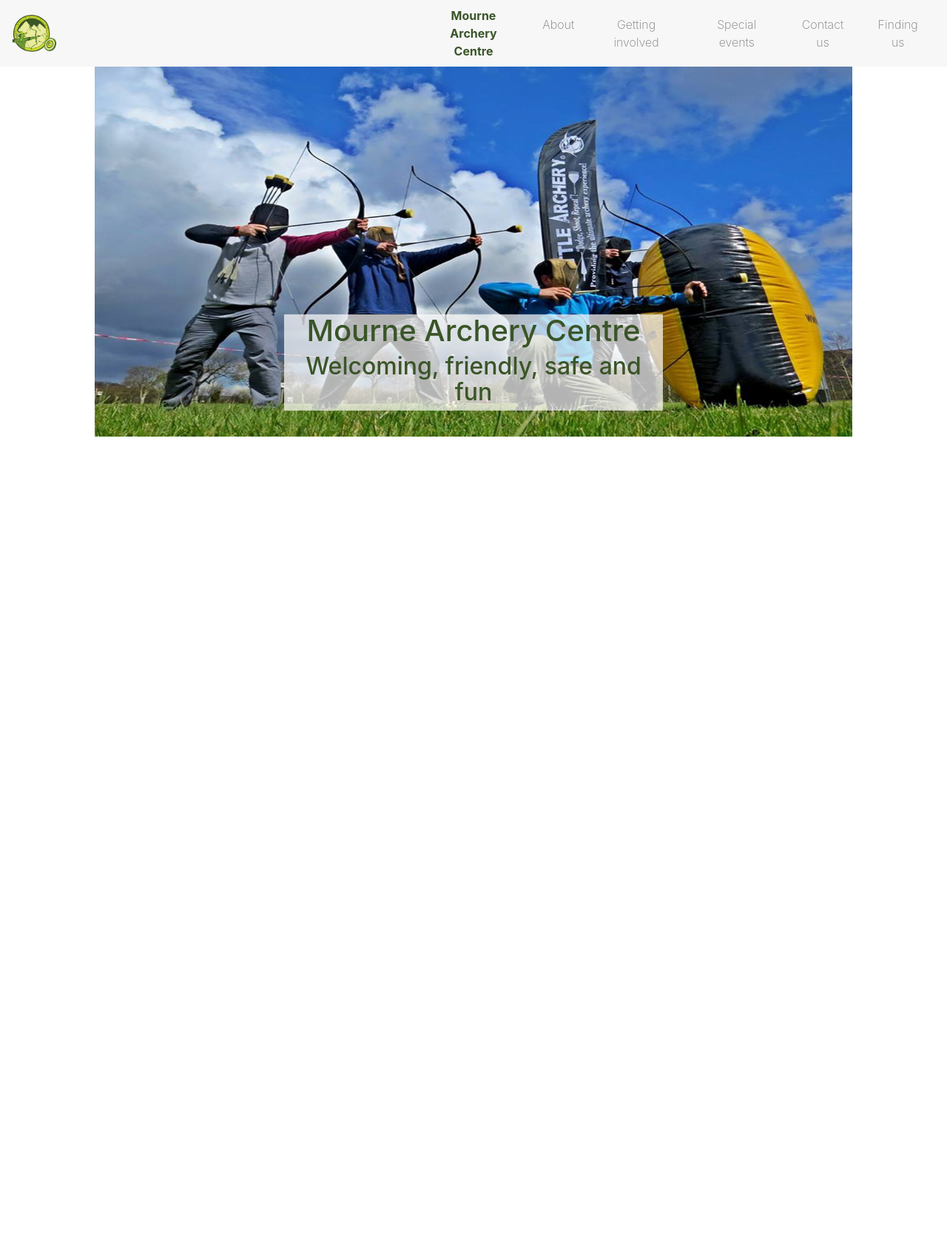
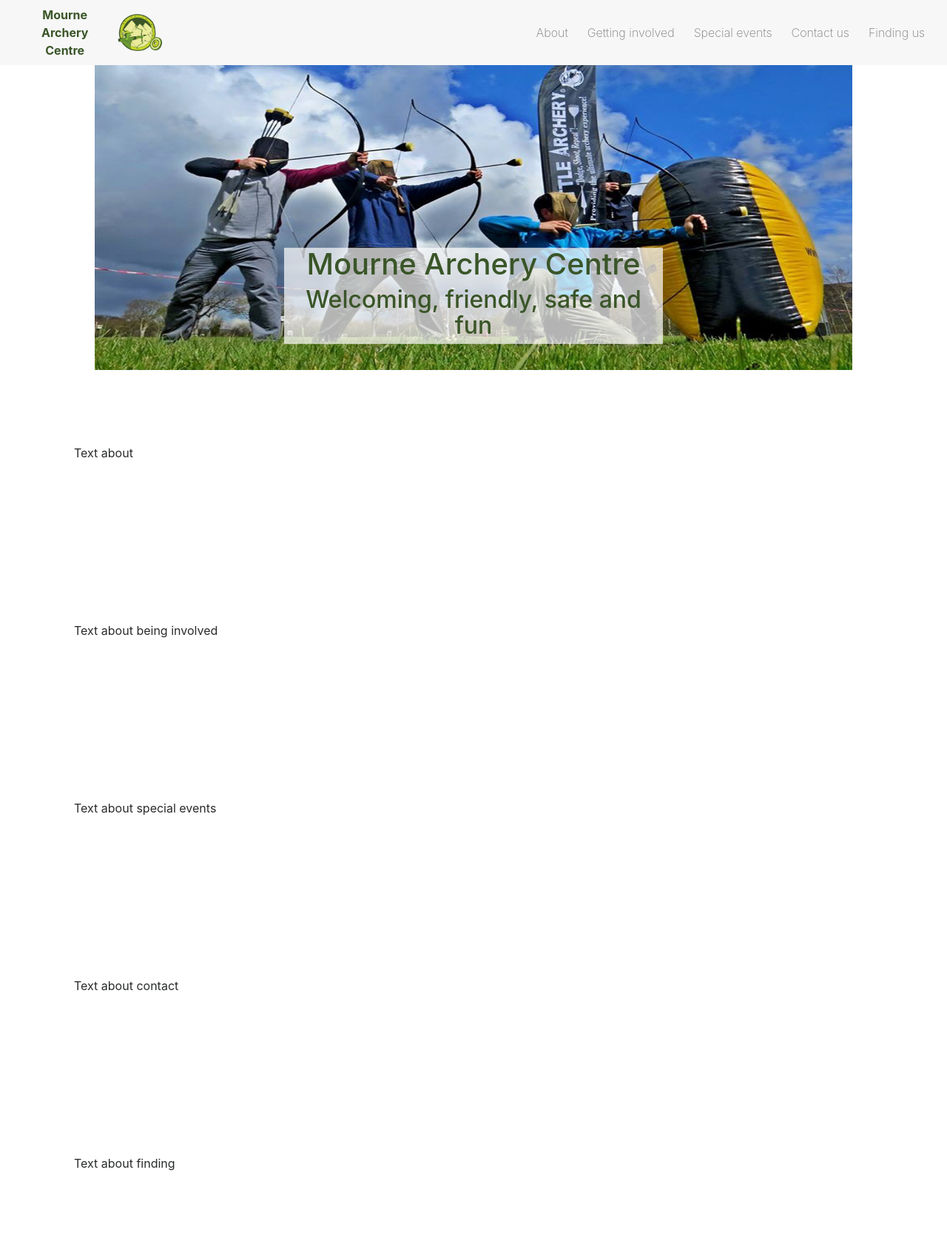
Before and after one commit to doingandlearning/mourne_archery, a PHP site: page / in a window 1280 px wide. Shown: the whole page at 74% size. Before the commit the page ends 590 px from the top, so only its background shows below. Run offline with PHP 8.4, Linux system fonts and the light colour scheme.

Commit message:
relative links template

```diff
--- a/css/styles.css
+++ b/css/styles.css
@@ -1,6 +1,3 @@
-nav{
-        overflow: auto;
-}
 .navbar-nav{
         color:#84a35d;
 }
@@ -39,3 +36,7 @@
         background-color:rgba(255,255,255,0.7);
         color:#3a5528;
 }
+
+section{
+        padding:100px;
+}
--- a/index.html
+++ b/index.html
@@ -7,14 +7,14 @@
         <link rel="stylesheet" href="css/styles.css" type="text/css">
 </head>
 <body>
-    <nav class="navbar navbar-toggleable-md navbar-light bg-faded">
+    <nav class="navbar navbar-toggleable-md navbar-light bg-faded fixed-top">
         <button class="navbar-toggler navbar-toggler-right" type="button" data-toggle="collapse" data-target="#navbarSupportedContent" aria-controls="navbarSupportedContent" aria-expanded="false" aria-label="Toggle navigation">
             <span class="navbar-toggler-icon"></span>
         </button>
 
+        <a href="#"><span class="navbar-text">Mourne Archery Centre</span></a>
         <a class="collapse navbar-collapse" href="#"><img src="assets/logo_small.png"width=60px height=50px></a>
 
-        <span class="navbar-text">Mourne Archery Centre</span>
         <div class="collapse navbar-collapse" id="navbarSupportedContent">
             <ul class="navbar-nav mr-auto">
                  <li><a class="nav-link" href="#about">About</a></li>
@@ -32,6 +32,35 @@
                 <h2>Welcoming, friendly, safe and fun</h2>
             </div>
         </div>
+
+    <section id="about">
+        <a id="about">
+            <p>Text about</p>
+    </a></section>
+
+    <section id="involved">
+        <a id="involved">
+            <p>Text about being involved</p>
+    </a></section>
+
+    <section id="special">
+        <a id="special">
+            <p>Text about special events</p>
+        </a></section>
+
+    <section id="contact">
+        <a id="contact">
+            <p>Text about contact</p>
+    </a></section>
+
+    <section id="find">
+        <a id="find">
+            <p>Text about finding</p>
+    </a></section>
+
+    <footer>
+
+    </footer>
 </body>
 <script src="js/jquery-3.2.1.js"></script>
 <script src="js/bootstrap.min.js"></script>
```
